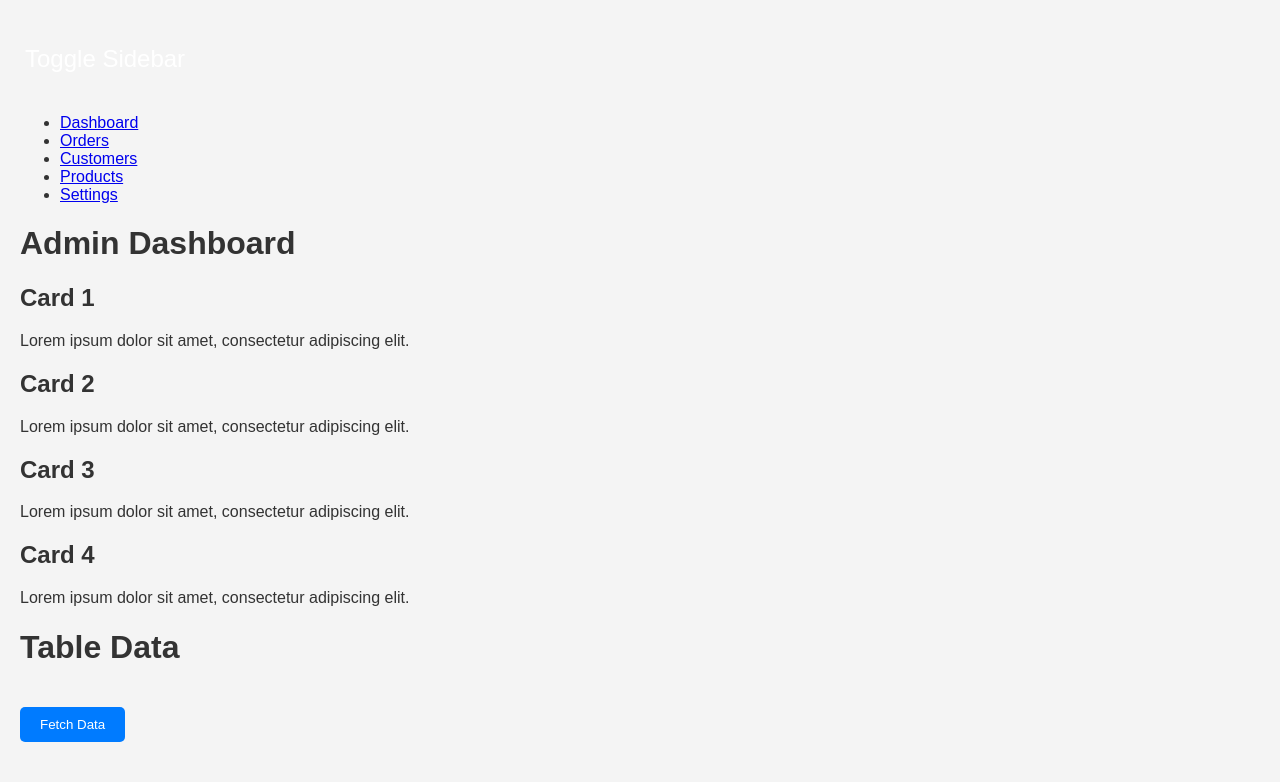
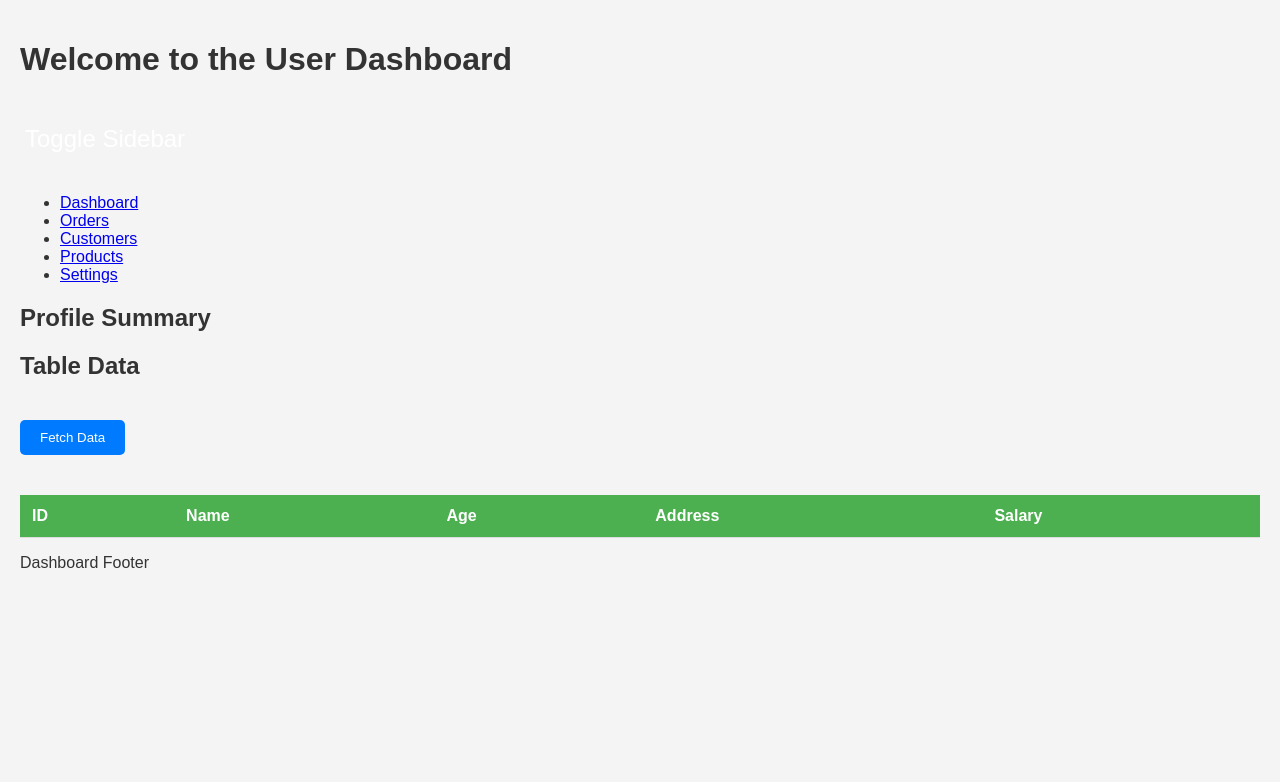
Before and after one commit to ia-usgs/work_project, a Flask app: page / in a window 1280 px wide. Shown: the top 782 px of the page. After the commit the page ends 568 px from the top, so only its background shows below. Run offline with Flask 3, Linux system fonts and the light colour scheme; lists and menus that the app fills with data are empty.

Commit message:
Update index.html

```diff
--- a/templates/index.html
+++ b/templates/index.html
@@ -3,16 +3,18 @@
 <head>
     <meta charset="UTF-8">
     <meta name="viewport" content="width=device-width, initial-scale=1.0">
+    <title>User Dashboard</title>
     <link rel="stylesheet" href="styles.css">
-    <title>User Dashboard</title>
 </head>
 <body>
 
     <header>
         <!-- Header content goes here -->
+        <h1>Welcome to the User Dashboard</h1>
     </header>
+
     <aside>
-        <button id="sidebar-toggle">Toggle Sidebar</button>
+        <button id="sidebar-toggle" onclick="toggleSidebar()">Toggle Sidebar</button>
         <nav>
             <ul>
                 <li><a href="#">Dashboard</a></li>
@@ -21,33 +23,20 @@
                 <li><a href="#">Products</a></li>
                 <li><a href="#">Settings</a></li>
             </ul>
-            <script>
-            function toggleSidebar() {
-                const sidebar = document.querySelector('aside');
-                sidebar.classList.toggle('collapsed');
-            }</script>
         </nav>
     </aside>
+
     <main>
-        <h1>Admin Dashboard</h1>
-            <div class="cards">
+        <section class="cards">
+            <!-- Cards with summary or quick info -->
+            <!-- Example Card -->
             <div class="card">
-                    <h2>Card 1</h2>
-                    <p>Lorem ipsum dolor sit amet, consectetur adipiscing elit.</p>
+                <h2>Profile Summary</h2>
+                <!-- Content will be loaded by JavaScript -->
             </div>
-                <div class="card">
-                    <h2>Card 2</h2>
-                    <p>Lorem ipsum dolor sit amet, consectetur adipiscing elit.</p>
-                </div>
-                <div class="card">
-                    <h2>Card 3</h2>
-                    <p>Lorem ipsum dolor sit amet, consectetur adipiscing elit.</p>
-                </div>
-                <div class="card">
-                    <h2>Card 4</h2>
-                    <p>Lorem ipsum dolor sit amet, consectetur adipiscing elit.</p>
-                </div>
-            </div>
+        </section>
+
+        <section>
             <h1>Table Data</h1>
             <button onclick="fetchTableData()">Fetch Data</button>
             <table>
@@ -64,8 +53,19 @@
                     <!-- Table rows will be dynamically inserted here -->
                 </tbody>
             </table>
+        </section>
+    </main>
+
+    <footer>
+        <!-- Footer content goes here -->
+        <p>Dashboard Footer</p>
+    </footer>
 
     <script>
+        function toggleSidebar() {
+            const sidebar = document.querySelector('aside');
+            sidebar.classList.toggle('collapsed');
+        }
 
         function fetchTableData() {
             fetch('/table_data/users')
@@ -89,10 +89,6 @@ function fetchTableData() {
                 .catch(error => console.error('Failed to fetch data:', error));
         }
     </script>
-    </main>
-    <footer>
-        <!-- Footer content goes here -->
-    </footer>
 
 </body>
 </html>
```
Lines whose indentation alone changed are shown as unchanged.
